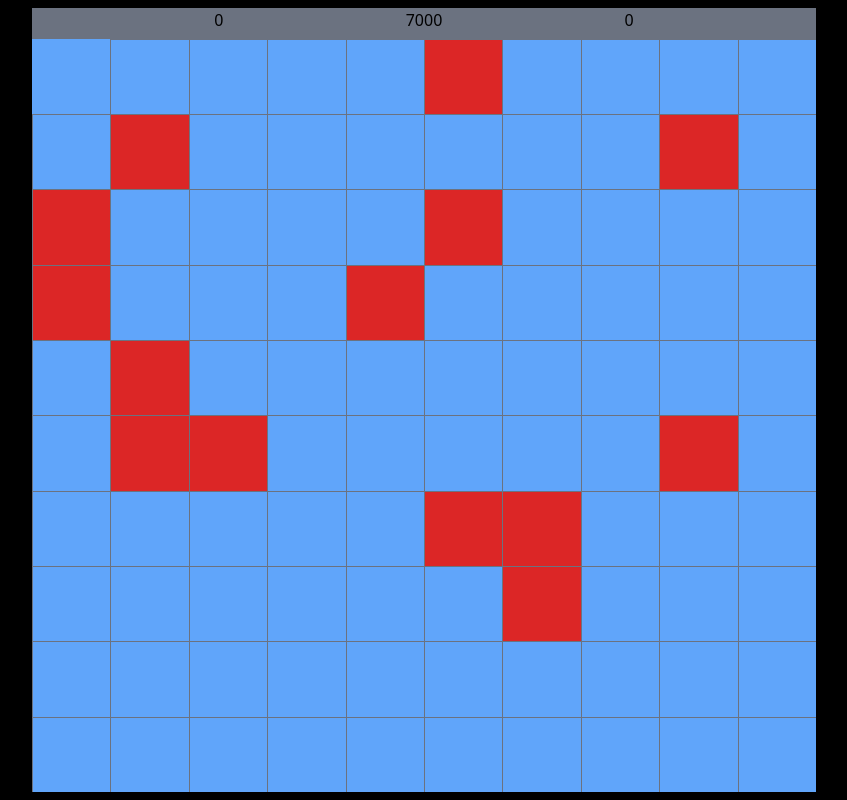
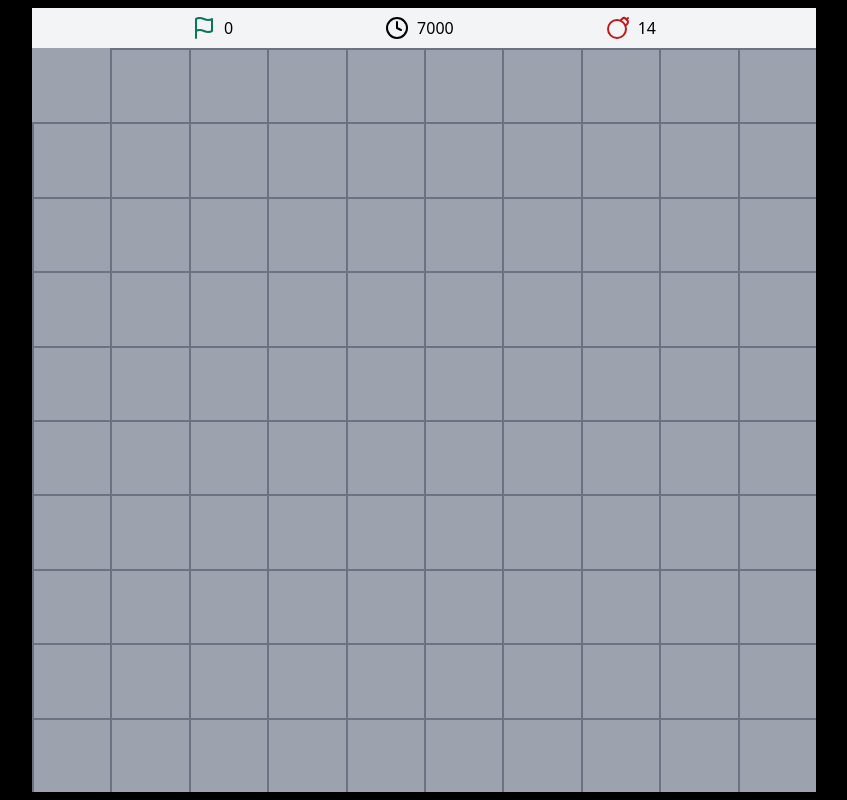
Before and after one commit to mvreisgk/minesweeper, a Next.js app: page / in a window 1280 px wide. Shown: the whole page, without its empty margins (216-1063 px from the left). Built offline with nearby package versions, Linux system fonts and the light colour scheme.

Commit message:
almost playable

```diff
--- a/src/app/components/App.tsx
+++ b/src/app/components/App.tsx
@@ -1,20 +1,28 @@
 'use client'
 
 import { Context } from '@/contexts/application'
+import { GameState } from '@/lib/enums'
+import { Cell } from '@/lib/types'
 import { FC, ReactNode, useState } from 'react'
 
 const App: FC<{ children: ReactNode }> = ({ children }) => {
+  const [gameState, setGameState] = useState<GameState>(GameState.IN_PROGRESS)
+  const [grid, setGrid] = useState<Cell[][] | undefined>()
   const [time, setTime] = useState<number>(0)
-  const [remainingBombs, setRemainingBombs] = useState<number>(0)
-  const [flags, setFlags] = useState<number>(0)
+  const [flagsNumber, setFlagsNumber] = useState<number>(0)
+  const [bombsNumber, setBombsNumber] = useState<number>(0)
   return (
     <Context.Provider
       value={{
-        flags,
-        remainingBombs,
+        gameState,
+        grid,
+        flagsNumber,
+        bombsNumber,
         time,
-        setFlags,
-        setRemainingBombs,
+        setGameState,
+        setGrid,
+        setFlagsNumber,
+        setBombsNumber,
         setTime,
       }}
     >
--- a/src/app/components/game/Grid.tsx
+++ b/src/app/components/game/Grid.tsx
@@ -1,11 +1,12 @@
 'use client'
 
 import { Cell } from '@/lib/types'
-import { FC, useEffect, useState } from 'react'
-import Tile from './Tile'
+import { FC, useContext, useEffect } from 'react'
+import Tile from '@/app/components/game/Tile'
+import { Context } from '@/contexts/application'
 
 const Grid: FC = () => {
-  const [grid, setGrid] = useState<Cell[][] | undefined>()
+  const { grid, setGrid, bombsNumber, setBombsNumber } = useContext(Context)
 
   useEffect(() => {
     if (!grid) {
@@ -26,25 +27,70 @@ const Grid: FC = () => {
           dummy[y][x] = {
             bombsAround: 0,
             haveBomb: Math.random() > 0.9,
+            flagged: false,
+            revealed: false,
           }
         }
       }
       setGrid(dummy)
     }
-  }, [grid])
+    if (grid && !bombsNumber) {
+      setBombsNumber(
+        grid
+          .map((line) => {
+            return line.map((cell) => {
+              return cell.haveBomb
+            })
+          })
+          .flat()
+          .filter((e) => e).length
+      )
+      grid.forEach((line, li) => {
+        line.forEach((cell, ci) => {
+          const x = ci
+          const y = li
+          const bombs: boolean[] = [] as boolean[]
+          if (x - 1 >= 0) {
+            bombs.push(grid[y][x - 1].haveBomb)
+            if (y - 1 >= 0) {
+              bombs.push(grid[y - 1][x - 1].haveBomb)
+            }
+            if (y + 1 < 10) {
+              bombs.push(grid[y + 1][x - 1].haveBomb)
+            }
+          }
+          if (y - 1 >= 0) {
+            bombs.push(grid[y - 1][x].haveBomb)
+          }
+          if (y + 1 < 10) {
+            bombs.push(grid[y + 1][x].haveBomb)
+          }
+          if (x + 1 < 10) {
+            bombs.push(grid[y][x + 1].haveBomb)
+            if (y - 1 >= 0) {
+              bombs.push(grid[y - 1][x + 1].haveBomb)
+            }
+            if (y + 1 < 10) {
+              bombs.push(grid[y + 1][x + 1].haveBomb)
+            }
+          }
+          cell.bombsAround = bombs.flat().filter((b) => b).length
+          bombs.splice(0, bombs.length)
+        })
+      })
+    }
+  })
 
   if (!grid) {
-    return <>Loading...</>
+    return <h1>Loading...</h1>
   }
 
   return (
-    <section className="flex h-full w-full bg-emerald-500">
-      <div className="grid h-full w-full grid-cols-10 divide-x divide-y divide-gray-500">
-        {grid.map((line, gi) =>
-          line.map((cell, li) => <Tile info={cell} key={`${gi}+${li}`} />),
-        )}
-      </div>
-    </section>
+    <div className="grid-rows-10 grid h-full w-full grid-cols-10 divide-x-2 divide-y-2 divide-gray-500">
+      {grid.map((line, gi) =>
+        line.map((cell, li) => <Tile cell={cell} key={`${gi}+${li}`} />)
+      )}
+    </div>
   )
 }
 
--- a/src/app/components/game/Header.tsx
+++ b/src/app/components/game/Header.tsx
@@ -3,9 +3,10 @@
 import { Context } from '@/contexts/application'
 import { getClockAndStart } from '@/services/time'
 import { FC, useContext, useEffect } from 'react'
+import { Bomb, Flag, Clock } from 'lucide-react'
 
 const Header: FC = () => {
-  const { time, setTime, flags, remainingBombs } = useContext(Context)
+  const { time, setTime, flagsNumber, bombsNumber } = useContext(Context)
 
   useEffect(() => {
     const interval = getClockAndStart(time, (time: number) => {
@@ -17,10 +18,19 @@ const Header: FC = () => {
   }, [setTime, time])
 
   return (
-    <header className="flex h-8 w-full flex-row justify-evenly bg-gray-500">
-      <div>{flags}</div>
-      <div>{time}</div>
-      <div>{remainingBombs}</div>
+    <header className="flex w-full flex-row justify-evenly bg-gray-100 p-2">
+      <div className="flex flex-row space-x-2">
+        <Flag className="text-emerald-700" />
+        <p className="text-black">{flagsNumber}</p>
+      </div>
+      <div className="flex flex-row space-x-2">
+        <Clock className="text-black" />
+        <p className="text-black">{time}</p>
+      </div>
+      <div className="flex flex-row space-x-2">
+        <Bomb className="text-red-700" />
+        <p className="text-black">{bombsNumber}</p>
+      </div>
     </header>
   )
 }
--- a/src/app/components/game/Tile.tsx
+++ b/src/app/components/game/Tile.tsx
@@ -1,12 +1,104 @@
+import { Context } from '@/contexts/application'
+import { GameState } from '@/lib/enums'
 import { Cell } from '@/lib/types'
-import { FC, useState } from 'react'
+import { FC, useContext, MouseEvent } from 'react'
+import { Bomb, Flag } from 'lucide-react'
 
-const Tile: FC<{ info: Cell }> = ({ info }) => {
-  const [cell] = useState(info)
-  if (cell.haveBomb) {
-    return <div className="col-span-1 flex bg-red-600"></div>
-  } else {
-    return <div className="col-span-1 flex bg-blue-400"></div>
+const Tile: FC<{ cell: Cell }> = ({ cell }) => {
+  const { setGameState, grid, setGrid, flagsNumber, setFlagsNumber } =
+    useContext(Context)
+
+  const handleClick = (e: MouseEvent<HTMLDivElement>) => {
+    if (!grid) {
+      return
+    }
+
+    if (e.ctrlKey) {
+      if (!cell.revealed && !cell.flagged) {
+        grid.forEach((l) => {
+          l.forEach((c) => {
+            if (c === cell) {
+              c.flagged = true
+            }
+          })
+        })
+        setGrid(structuredClone(grid))
+        setFlagsNumber(flagsNumber + 1)
+      } else if (!cell.revealed && cell.flagged) {
+        grid.forEach((l) => {
+          l.forEach((c) => {
+            if (c === cell) {
+              c.flagged = false
+            }
+          })
+        })
+        setGrid(structuredClone(grid))
+        setFlagsNumber(flagsNumber - 1)
+      }
+    } else {
+      if (cell.haveBomb) {
+        grid.forEach((ll) => {
+          ll.forEach((cc) => {
+            cc.revealed = true
+          })
+        })
+        setGrid(structuredClone(grid))
+        setGameState(GameState.LOST)
+      } else {
+        grid.forEach((ll) => {
+          ll.forEach((cc) => {
+            if (cc === cell) {
+              cc.revealed = true
+            }
+          })
+        })
+        setGrid(structuredClone(grid))
+      }
+    }
+  }
+
+  if (cell.revealed && cell.haveBomb) {
+    return (
+      <div
+        onClick={handleClick}
+        className="col-span-1 flex grow-0 items-center justify-center bg-red-400"
+      >
+        <Bomb />
+      </div>
+    )
+  }
+
+  if (cell.revealed) {
+    return (
+      <div
+        onClick={handleClick}
+        className="col-span-1 flex grow-0 items-center justify-center bg-gray-400"
+      >
+        {cell.bombsAround === 0 ? <p>&nbsp;</p> : cell.bombsAround}
+      </div>
+    )
+  }
+
+  if (!cell.flagged) {
+    return (
+      <div
+        onClick={handleClick}
+        className="col-span-1 flex grow-0 items-center justify-center bg-gray-400"
+      >
+        <p>&nbsp;</p>
+      </div>
+    )
+  }
+
+  if (cell.flagged) {
+    return (
+      <div
+        onClick={handleClick}
+        className="col-span-1 flex grow-0 items-center justify-center bg-emerald-400"
+      >
+        <Flag />
+      </div>
+    )
   }
 }
 
--- a/src/app/components/game/Wrapper.tsx
+++ b/src/app/components/game/Wrapper.tsx
@@ -1,6 +1,6 @@
 import { FC } from 'react'
-import Grid from './Grid'
-import Header from './Header'
+import Grid from '@/app/components/game/Grid'
+import Header from '@/app/components/game/Header'
 
 const Wrapper: FC = () => (
   <main className="flex h-screen w-screen items-center justify-center bg-black p-2">
--- a/src/app/layout.tsx
+++ b/src/app/layout.tsx
@@ -1,5 +1,5 @@
 import { FC, ReactNode } from 'react'
-import './globals.css'
+import '@/app/globals.css'
 
 export const metadata = {
   title: 'Minesweeper',
--- /dev/null
+++ b/src/lib/enums.ts
@@ -0,0 +1,5 @@
+export enum GameState {
+    IN_PROGRESS,
+    WINNED,
+    LOST
+}
--- a/src/lib/types.ts
+++ b/src/lib/types.ts
@@ -1,4 +1,6 @@
 export type Cell = {
   haveBomb: boolean
   bombsAround: number
+  flagged: boolean
+  revealed: boolean
 }
```
Also changed, not shown: package.json (+5 -4 lines), src/lib/interfaces.ts (+11 -4 lines), .eslintrc.js, 2 other files (tests, documents, lock files or other folders).
